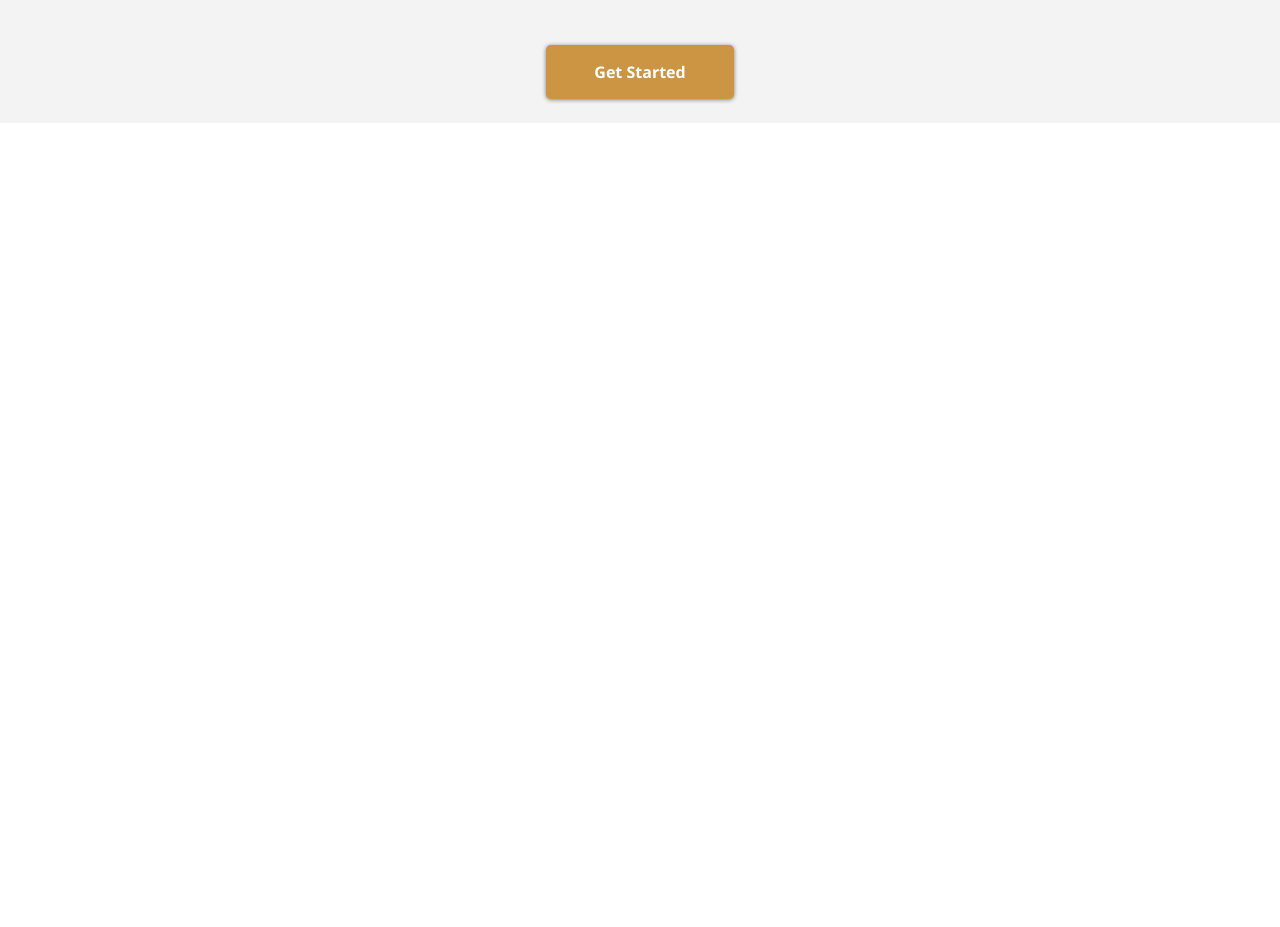
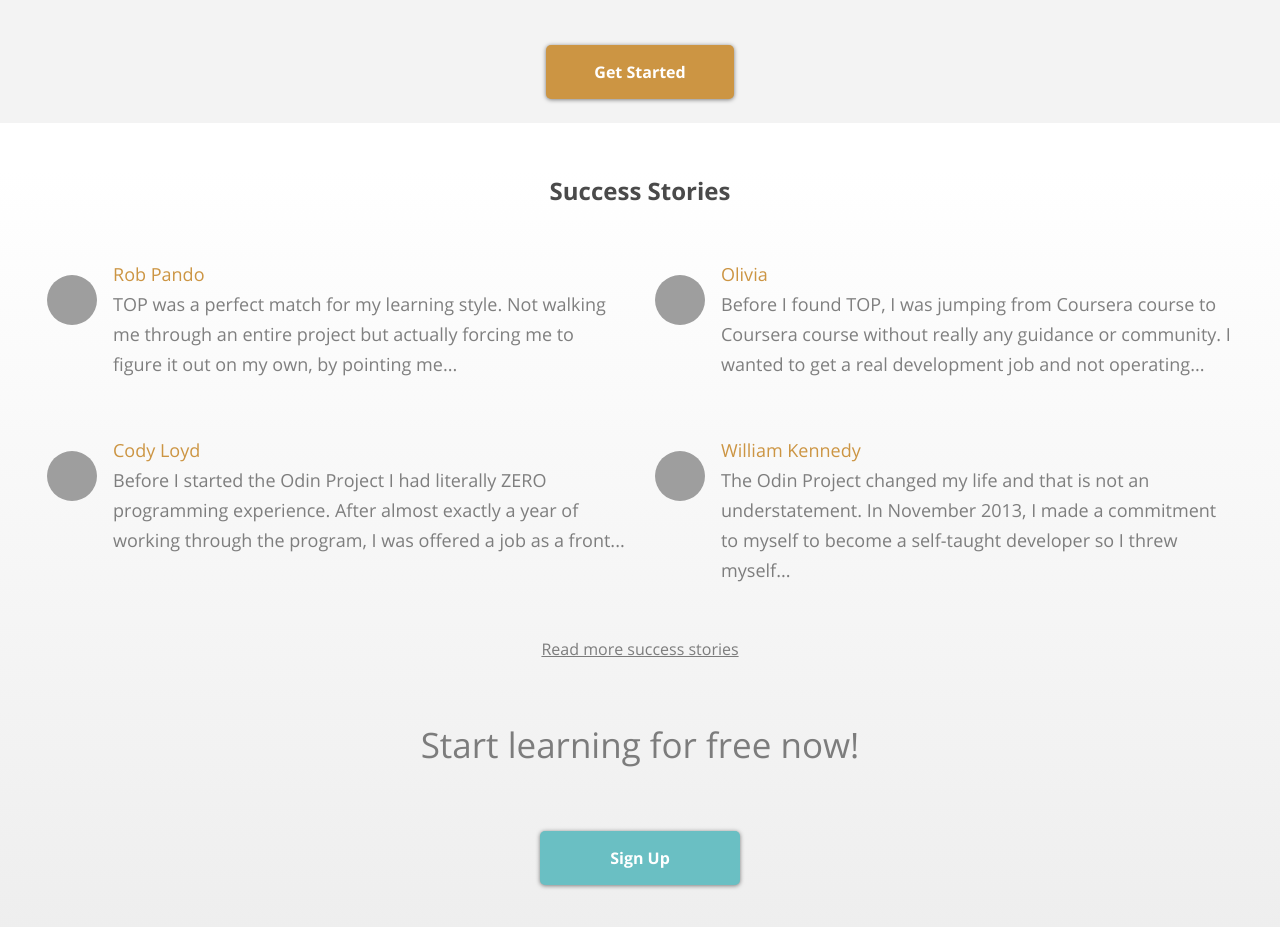
Before and after one commit to fegzycole/Grid-Based-Framework, a website: page index.html in a window 1280 px wide. Shown: the part 2931-3858 px from the top of the page. Before the commit the page ends 3054 px from the top, so only its background shows below. Drawn offline with nearby package versions, Linux system fonts and the light colour scheme; grey boxes are pictures that could not be loaded.

Commit message:
Add testimonial section

```diff
--- a/css/style.css
+++ b/css/style.css
@@ -113,6 +113,35 @@
   background-color: #cc9543;
 }
 
+.success-stories {
+  background-image: linear-gradient(rgb(255, 255, 255), rgb(238, 238, 238));
+}
+
+.testimonial {
+  font-size: 18px;
+  line-height: 30px;
+}
+
+.photo-img {
+  width: 50px;
+  height: 50px;
+  border-radius: 50%;
+}
+
+.ash {
+  color: rgba(74, 74, 74, 0.7);
+}
+
+.cta-text {
+  font-size: 35px;
+  line-height: 45px;;
+}
+
+.cta-btn {
+  padding-left: 70px;
+  padding-right: 70px;
+}
+
 @media screen and (min-width: 1024px) {
   .nav-list {
     width: 510px;
--- a/index.html
+++ b/index.html
@@ -210,6 +210,80 @@
           Started</button>
       </div>
     </section>
+    <section class="success-stories w-100">
+      <h3 class="open-sans-bold sub-header text-black my-5 py-2 text-center">Success Stories</h3>
+      <div class="row w-95 mx-auto">
+        <div class="col-lg-6">
+          <div class="d-flex">
+            <div class="img-div mt-3">
+              <img
+                src="https://www.theodinproject.com/assets/success_stories/rob_pando-f2194968f4016acc8e645d4f28f34556e5a2e835a671df54003b6e2b53a432a2.jpg"
+                alt="alumni" class="photo-img">
+            </div>
+            <div class="text-content ml-3">
+              <h4><a href="#" class="gold-text text-decoration-none open-sans-medium testimonial">Rob Pando</a></h4>
+              <p class="text-decoration-none open-sans-medium testimonial ash">TOP was a perfect match for my learning
+                style. Not walking me through an entire project but actually forcing me to figure it out on my own, by
+                pointing me...</p>
+            </div>
+          </div>
+        </div>
+        <div class="col-lg-6 mt-4 pt-2 mt-md-0 pt-md-0">
+          <div class="d-flex">
+            <div class="img-div mt-3">
+              <img
+                src="https://www.theodinproject.com/assets/success_stories/olivia-29778ae767170b399ce62a5adf68e71ad31801b2afa9aa085cadd9fb6cfb8048.jpg"
+                alt="alumni" class="photo-img">
+            </div>
+            <div class="text-content ml-3">
+              <h4><a href="#" class="gold-text text-decoration-none open-sans-medium testimonial">Olivia</a></h4>
+              <p class="text-decoration-none open-sans-medium testimonial ash">Before I found TOP, I was jumping from
+                Coursera course to Coursera course without really any guidance or community. I wanted to get a real
+                development job and not operating...</p>
+            </div>
+          </div>
+        </div>
+      </div>
+      <div class="row w-95 mx-auto mt-4 mt-lg-5 pt-2 mb-4 pb-2">
+        <div class="col-lg-6">
+          <div class="d-flex">
+            <div class="img-div mt-3">
+              <img
+                src="https://www.theodinproject.com/assets/success_stories/cody_loyd-d1eeea3e2c11372cbb52cb976b0263cc8d380d67fdd64615705cda022736feaa.jpg"
+                alt="alumni" class="photo-img">
+            </div>
+            <div class="text-content ml-3">
+              <h4><a href="#" class="gold-text text-decoration-none open-sans-medium testimonial">Cody Loyd</a></h4>
+              <p class="text-decoration-none open-sans-medium testimonial ash">Before I started the Odin Project I had
+                literally ZERO programming experience. After almost exactly a year of working through the program, I was
+                offered a job as a front...</p>
+            </div>
+          </div>
+        </div>
+        <div class="col-lg-6 mt-4 pt-2 mt-md-0 pt-md-0">
+          <div class="d-flex">
+            <div class="img-div mt-3">
+              <img
+                src="https://www.theodinproject.com/assets/success_stories/william_kennedy-f7f9b22c511f24eb5ec113f094314b2e1625a9f84ac361ca789d4d4858df5a04.jpg"
+                alt="alumni" class="photo-img">
+            </div>
+            <div class="text-content ml-3">
+              <h4><a href="#" class="gold-text text-decoration-none open-sans-medium testimonial">
+                  William Kennedy</a></h4>
+              <p class="text-decoration-none open-sans-medium testimonial ash">The Odin Project changed my life and that
+                is not an understatement. In November 2013, I made a commitment to myself to become a self-taught
+                developer so I threw myself...</p>
+            </div>
+          </div>
+        </div>
+      </div>
+      <p class="text-center pt-4"><a href="#" class="open-sans-medium ash">Read more success stories</a></p>
+      <h3 class="ash text-center open-sans-light mt-5 pt-3 cta-text w-70 mx-auto">Start learning for free now!</h3>
+      <div class="text-center mt-5 pt-3">
+        <button class="btn text-decoration-none cta-btn py-3 mb-5 text-white top-section-btn box-shadow open-sans-bold">Sign Up</button>
+      </div>
+
+    </section>
   </main>
 </body>
 
```
